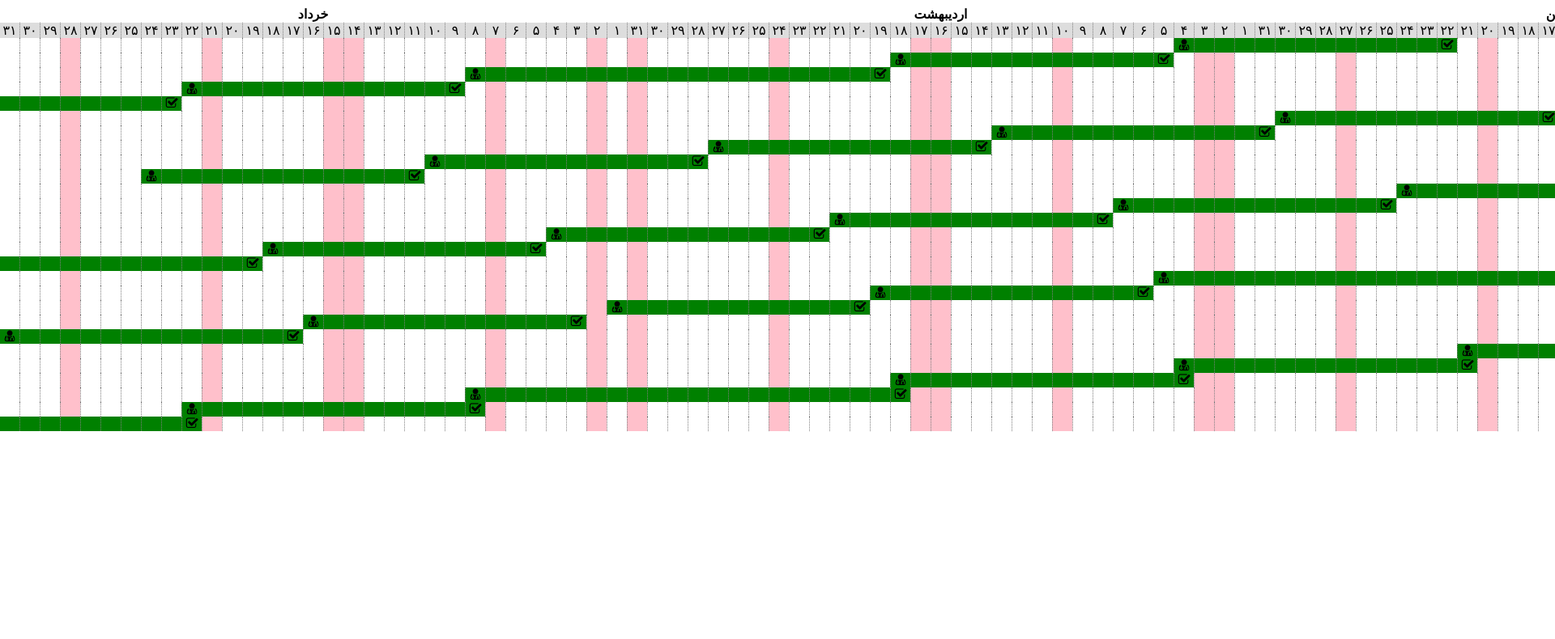
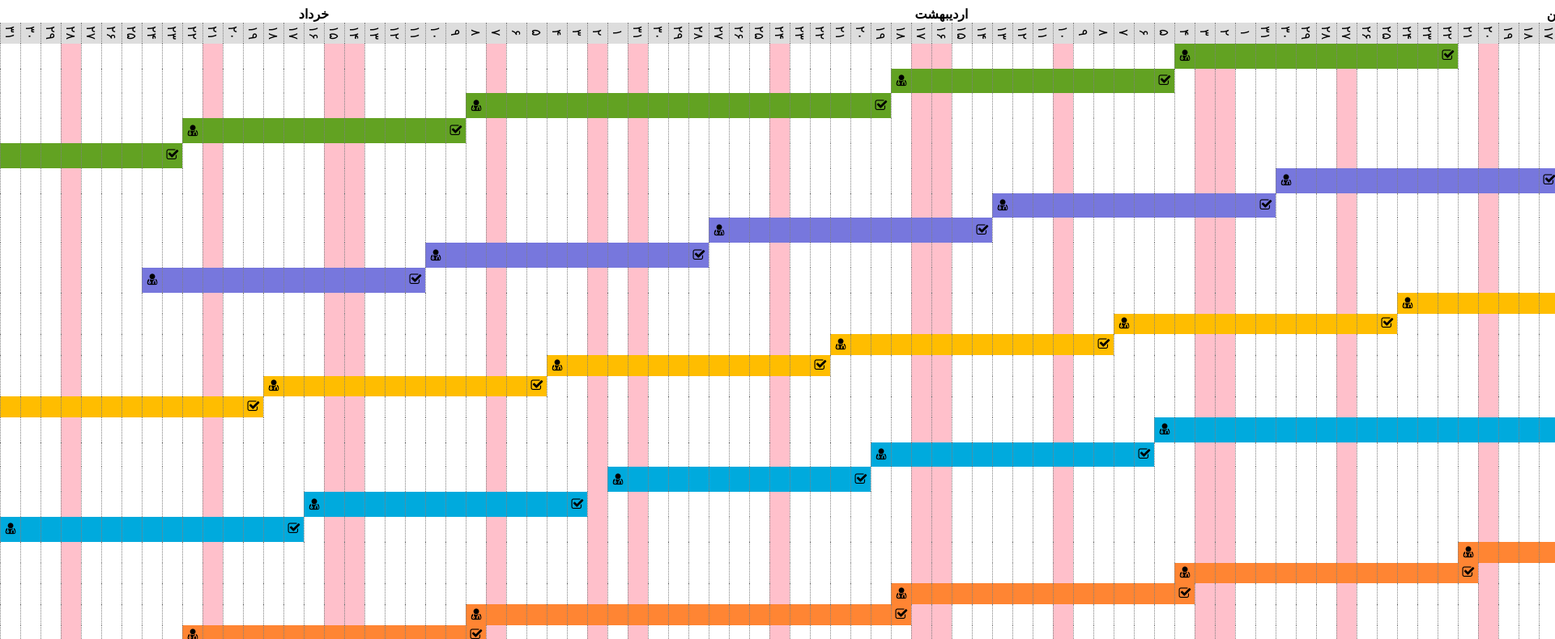
Before and after one commit to dotin-ir/timeline.js, a plain HTML site: page timeline.html in a window 1280 px wide. Shown: the part 74-864 px from the top of the page at 81% size, 1920 px wide, since content can reach past the window. Before the commit the page ends 800 px from the top, so only its background shows below. Drawn offline with Linux system fonts and the light colour scheme.

Commit message:
Add matching colors for Teams and Sprints.

```diff
--- a/data.json
+++ b/data.json
@@ -30,7 +30,7 @@
 	[
 		{
 			"name": "تسهیلات",
-			"color": "green",
+			"color": "#62a222",
 			"sprints":
 			[
 				{
@@ -57,6 +57,7 @@
 		},
 		{
 			"name": "حساب‌داری",
+			"color": "#7777dd",
 			"sprints":
 			[
 				{
@@ -83,6 +84,7 @@
 		},
 		{
 			"name": "ضمانت‌نامه",
+			"color": "#ffbd00",
 			"sprints":
 			[
 				{
@@ -113,6 +115,7 @@
 		},
 		{
 			"name": "منابع",
+			"color": "#00aadd",
 			"sprints":
 			[
 				{
@@ -139,6 +142,7 @@
 		},
 		{
 			"name": "وصول مطالبات",
+			"color": "#ff8533",
 			"sprints":
 			[
 				{
--- a/gen.js
+++ b/gen.js
@@ -48,7 +48,7 @@ $( document ).ready(function() {
 			var month = months[i];
 			monthNames.append($('<th></th>').text(month.name).attr('colspan', month.numOfDays));
 			for (var j=1; j<=month.numOfDays; j++) {
-				var day = $('<td></td>').text(convert(j));
+				var day = $('<td></td>').text(convert(j)).addClass('vertical-text');
 				days.append(day);
 			}
 		}
@@ -60,8 +60,10 @@ $( document ).ready(function() {
 			var team = data.teams[i];
 
 			var sprintRow = $('<tr></tr>');
-			var nameCell = $('<td></td>').text(team.name);
+			var nameCell = $('<td></td>').text(team.name).addClass('vertical-text');
+			nameCell.addClass('team-name');
 			nameCell.attr('rowspan', Math.max(1, team.sprints.length));
+			nameCell.attr('style', 'background-color: ' + team.color + ';');
 			sprintRow.append(nameCell);
 			//sprints.append(teamRow);
 
@@ -80,7 +82,7 @@ $( document ).ready(function() {
 																&& retrospective.day >= day
 												|| retrospective.monthId > monthId))
 						{
-							dayCol.addClass('sprint');
+							dayCol.attr('style', 'background-color: ' + team.color + ';');
 							if (planning.monthId == monthId && planning.day == day) {
 								dayCol.append($('<i></i>').addClass('fa fa-check-square-o'));
 							}
--- a/style.css
+++ b/style.css
@@ -10,8 +10,8 @@
 	background-color: #DDDDDD;
 }
 
-.sprint {
-	background-color: green;
+.dayNumbers > td {
+	height: 25px;
 }
 
 td {
@@ -25,3 +25,15 @@ td {
 col {
 	min-width: 25px;
 }
+
+.vertical-text {
+	writing-mode: tb-rl;
+	/*transform: rotate(90deg);
+	transform-origin: left top 0;*/
+}
+
+.team-name {
+	height: 128px;
+	min-width: 55px;
+	padding-right: 25px;
+}
```
